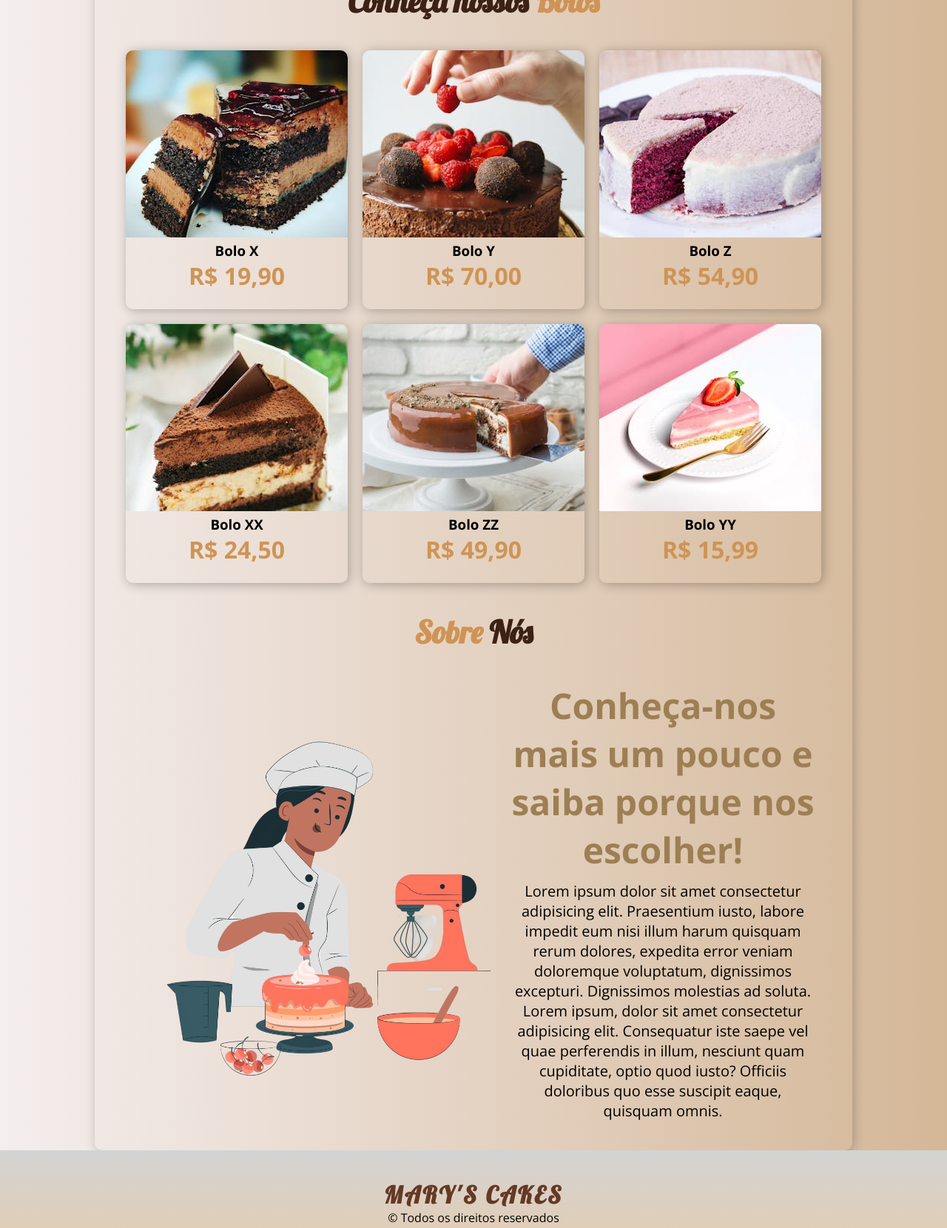
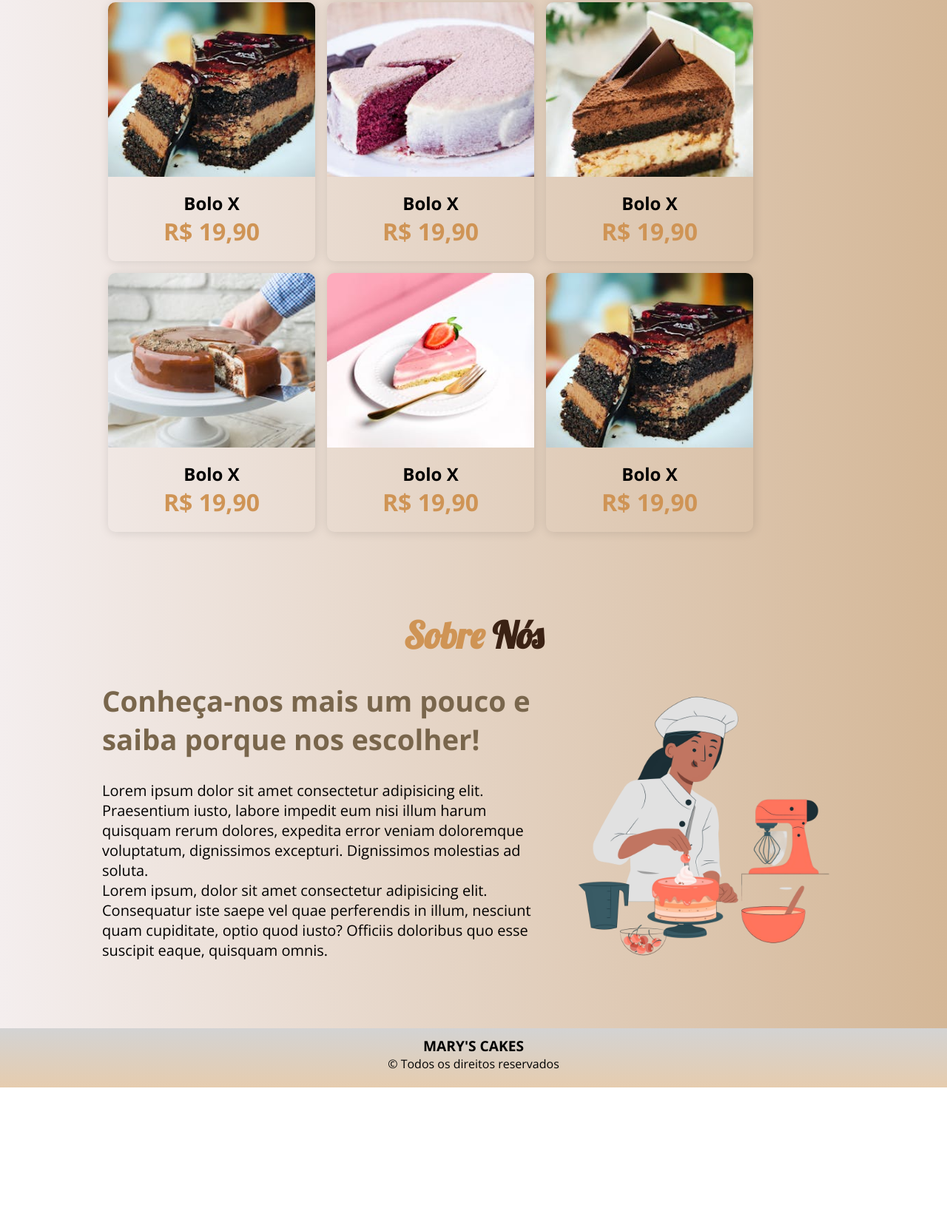
Before and after one commit to lucas-aguiar33/confeitaria, a plain HTML site: page index.html in a window 1280 px wide. Shown: the part 865-2525 px from the top of the page at 74% size. After the commit the page ends 2335 px from the top, so only its background shows below. Drawn offline with nearby package versions, Linux system fonts and the light colour scheme.

Commit message:
revisão do código e algumas alterações pra deixar mais enxuto e eficiente

```diff
--- a/css/style.css
+++ b/css/style.css
@@ -3,7 +3,7 @@
     --cor-bg-footer: linear-gradient(to bottom, lightgray, rgb(230, 204, 174));
     --cor-titulos: rgb(59, 34, 20);
     --cor-logo:rgb(101, 57, 36);
-    --cor-button:rgb(157, 127, 84); ;
+    --cor-button:rgb(121, 102, 76); ;
     --cor-span:rgb(207, 148, 85);
 }
 
@@ -17,18 +17,15 @@
 body {
     min-height: 100vh;
     background: var(--cor-bg);
-    position:relative;
 }
 
 header {
     width:100%;
+    height: 70px;
     display: flex;
     align-items: center;
     justify-content: space-around;
-    padding-top:15px;
-    padding-bottom:15px;
-    margin-bottom:30px;
-    position: fixed;
+    position: sticky;
     top:0;
     background:var(--cor-bg);
 }
@@ -37,7 +34,8 @@ a {
     text-decoration: none;
 }
 
-h1 {
+.logo span {
+    font-size:2rem;
     color:var(--cor-logo);
     font-family: 'Lobster',sans-serif;
     letter-spacing: 3px;
@@ -56,32 +54,38 @@ nav a:hover{
 }
 
 main {
-    width:80vw;
     margin:auto;
-    box-shadow: 2px 2px 15px rgba(0,0,0,0.218);
     border-radius:10px;
     overflow: hidden;
 }
 
 section {
-    margin-bottom:40px;
+    width:80vw;
+    padding:20px 10px;
+    margin:60px auto;
 }
 
-
-.home {
-    display:flex;
-    flex-direction: column;
-    justify-content: center;
-    height: 100vh;
-    gap:20px;
-    padding:20px;
+section:first-of-type {
+    width:100vw;
+    margin-top:0;
     background: url('../img/background-bolo.jpg') no-repeat top;
     background-size:cover;
 }
 
-.home h2 {
-    font-size:42px;
+.home {
+    width:80vw;
+    height:70vh;
+    margin:auto;
+    display:flex;
+    flex-direction: column;
+    gap:20px;
+    padding:20px;
+}
+
+.home h1 {
+    font-size:2.5rem;
     color:var(--cor-titulos);
+    margin-top:50px;
 }
 
 .home p {
@@ -96,51 +100,64 @@ section {
     color:#ffffff;
     font-weight: bold;
     font-size:16px;
-    padding:14px;
+    padding:16px;
     border:none;
     border-radius:4px;
+    margin-top: 15px;
     cursor: pointer;
     transition:background-color 0.2s linear;
 }
 
 .home button:hover{
-    background-color: rgb(207, 148, 85)
+    background-color: rgb(107, 91, 73)
 }
 
-.bolos {
+
+section h2 {
+    font-size:3.1rem;
+    font-family: 'Lobster', sans-serif;
+    color:var(--cor-titulos);
     text-align: center;
+    margin-bottom:20px;
 }
 
-.bolos h2, .sobre h2 {
-    font-size:42px;
-    font-family: 'Lobster', sans-serif;
-    color:var(--cor-titulos);
-    margin-bottom:40px;
-}
-
-.bolos h2 > span, .sobre h2 > span {
+section h2 > span {
     color:var(--cor-span);
     font-family: 'Lobster', sans-serif;
 }
 
-.area-card-bolos {
+.bolos {
     display: flex;
     flex-flow: row wrap;
-    justify-content: center;
-    gap:20px;
+    /* justify-content: center; */
+    margin-top:3rem;
 }
 
 .card {
-    width:300px;
+    width:280px;
     height:350px;
     text-align: center;
     border-radius:10px;
-    box-shadow: 2px 2px 15px rgba(0, 0, 0, 0.282);
+    box-shadow:1px 1px 14px rgba(0, 0, 0, 0.116);
     overflow: hidden;
+    margin:8px;
+
 }
 
-.card img {
+.card-img {
+    height: 70%;
+}
+
+.card-img img {
     width:100%;
+}
+
+.card-body {
+    margin-top:10px;
+}
+
+.card-body h3 {
+    font-size:1.5rem;
 }
 
 .card span {
@@ -150,45 +167,51 @@ section {
 }
 
 .sobre {
-    text-align: center;
-}
-
-.sobre-info {
-    display: flex;
-    justify-content: center;
-    align-items: center;
+   display: flex;
+   align-items: center;
+   gap:15px;
 
 }
 
-.sobre-info-img {
-    width:50%;
+.sobre h2 {
+    width:100%;
 }
 
-.sobre-info-text {
+.sobre-img {
     width:40%;
+}
+
+.sobre-img img {
+    width:100%;
+}
+
+.sobre-text {
+    width:60%;
     font-size:20px;
 }
 
-.sobre h3 {
-    font-size:48px;
+.sobre-text h3 {
+    font-size:2.4rem;
     color:var(--cor-button);
-    margin-bottom:10px;
-}
-
-.sobre-info-img img {
-    width:100%;
+    margin-bottom:30px;
 }
 
 footer {
     background:var(--cor-bg-footer);
-    padding:40px;
+    height: 80px;
+    padding-top:10px;
     text-align: center;
+}
+
+footer span {
+    font-size:1.2rem;
+    font-weight: bold;
 }
 
 aside {
     position:fixed;
     bottom:10px;
-    right:20px;
+    right:10px;
 }
 
 aside img {
--- a/index.html
+++ b/index.html
@@ -18,7 +18,7 @@
     <header>
         <div class="logo">
             <a href="#">
-                <h1>MARY'S CAKES</h1>
+                <span>MARY'S CAKES</span>
             </a>
         </div>
 
@@ -33,87 +33,105 @@
     <main>
         <section>
             <div class="home">
-                <h2>ADOÇANDO A VIDA COM OS<br>
+                <h1>ADOÇANDO A VIDA COM OS<br>
                     MELHORES DOCES DA<br>
                     REGIÃO
-                </h2>
-                <p>Lorem ipsum dolor sit amet consectetur adipisicing elit. Magni aperiam aliquid expedita esse tempora molestiae atque rem! Optio ipsa sed sit ab. Ex minus unde animi quas facere voluptatum beatae.</p>
+                </h1>
+                <p>Lorem ipsum dolor sit amet consectetur adipisicing elit. Magni aperiam aliquid expedita esse tempora
+                    molestiae atque rem! Optio ipsa sed sit ab. Ex minus unde animi quas facere voluptatum beatae.</p>
                 <button>Saiba Mais</button>
             </div>
         </section>
 
         <section>
+            <h2>Conheça nossos <span>Bolos</span></h2>
             <div class="bolos" id="bolos">
-                <h2>Conheça nossos <span>Bolos</span></h2>
-                <div class="area-card-bolos">
                     <div class="card">
+                        <div class="card-img">
                             <img src="img/bolo-1.jpg" alt="">
+                        </div>
+                        <div class="card-body">
                             <h3>Bolo X</h3>
                             <span>R$ 19,90</span>
                         </div>
-
-                    <div class="card">
-                        <img src="img/bolo-2.jpg" alt="">
-                        <h3>Bolo Y</h3>
-                        <span>R$ 70,00</span>
                     </div>
 
                     <div class="card">
+                        <div class="card-img">
                             <img src="img/bolo-3.jpg" alt="">
-                        <h3>Bolo Z</h3>
-                        <span>R$ 54,90</span>
                         </div>
-
+                        <div class="card-body">
+                            <h3>Bolo X</h3>
+                            <span>R$ 19,90</span>
+                        </div>
+                    </div>
                     <div class="card">
+                        <div class="card-img">
                             <img src="img/bolo-4.jpg" alt="">
-                        <h3>Bolo XX</h3>
-                        <span>R$ 24,50</span>
                         </div>
-
+                        <div class="card-body">
+                            <h3>Bolo X</h3>
+                            <span>R$ 19,90</span>
+                        </div>
+                    </div>
                     <div class="card">
+                        <div class="card-img">
                             <img src="img/bolo-5.jpg" alt="">
-                        <h3>Bolo ZZ</h3>
-                        <span>R$ 49,90</span>
                         </div>
-
+                        <div class="card-body">
+                            <h3>Bolo X</h3>
+                            <span>R$ 19,90</span>
+                        </div>
+                    </div>
                     <div class="card">
+                        <div class="card-img">
                             <img src="img/bolo-6.jpg" alt="">
-                        <h3>Bolo YY</h3>
-                        <span>R$ 15,99</span>
+                        </div>
+                        <div class="card-body">
+                            <h3>Bolo X</h3>
+                            <span>R$ 19,90</span>
+                        </div>
+                    </div>
+                    <div class="card">
+                        <div class="card-img">
+                            <img src="img/bolo-1.jpg" alt="">
+                        </div>
+                        <div class="card-body">
+                            <h3>Bolo X</h3>
+                            <span>R$ 19,90</span>
                         </div>
                     </div>
             </div>
         </section>
 
         <section>
+            <h2><span>Sobre</span> Nós</h2>
             <div class="sobre" id="sobre">
-                <h2><span>Sobre</span> Nós</h2>
+                <div class="sobre-text">
+                    <h3>Conheça-nos mais um pouco e saiba porque nos escolher!</h3>
+                    <p>Lorem ipsum dolor sit amet consectetur adipisicing elit. Praesentium iusto, labore impedit eum
+                        nisi illum harum quisquam rerum dolores, expedita error veniam doloremque voluptatum,
+                        dignissimos excepturi. Dignissimos molestias ad soluta.</p>
+                    <p>Lorem ipsum, dolor sit amet consectetur adipisicing elit. Consequatur iste saepe vel quae
+                        perferendis in illum, nesciunt quam cupiditate, optio quod iusto? Officiis doloribus quo esse
+                        suscipit eaque, quisquam omnis.</p>
+                </div>
 
-                <div class="sobre-info">
-                    <div class="sobre-info-img">
+                <div class="sobre-img">
                     <img src="img/doceira.png" alt="">
                 </div>
-                    <div class="sobre-info-text">
-                        <h3>Conheça-nos mais um pouco e saiba porque nos escolher!</h3>
-                        <p>Lorem ipsum dolor sit amet consectetur adipisicing elit. Praesentium iusto, labore impedit eum nisi illum harum quisquam rerum dolores, expedita error veniam doloremque voluptatum, dignissimos excepturi. Dignissimos molestias ad soluta.</p>
-                        <p>Lorem ipsum, dolor sit amet consectetur adipisicing elit. Consequatur iste saepe vel quae perferendis in illum, nesciunt quam cupiditate, optio quod iusto? Officiis doloribus quo esse suscipit eaque, quisquam omnis.</p>
-                    </div>
-                </div>
-
             </div>
         </section>
+    </main>
 
-    </main>
     <aside>
         <img src="img/whatsapp.png" alt="icone WhatsApp">
     </aside>
+
     <footer>
-
-        <h1>MARY'S CAKES</h1>
+        <span>MARY'S CAKES</span>
         <p>&copy; Todos os direitos reservados</p>
     </footer>
-
-
 </body>
 
 </html>
```
Lines whose indentation alone changed are shown as unchanged.
